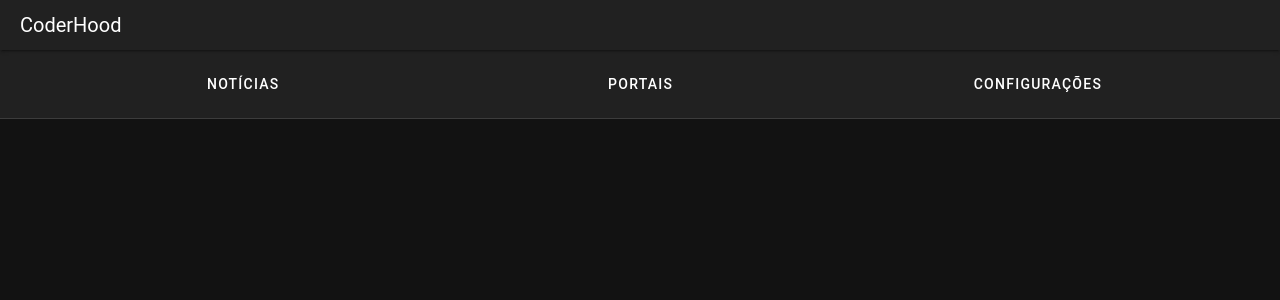
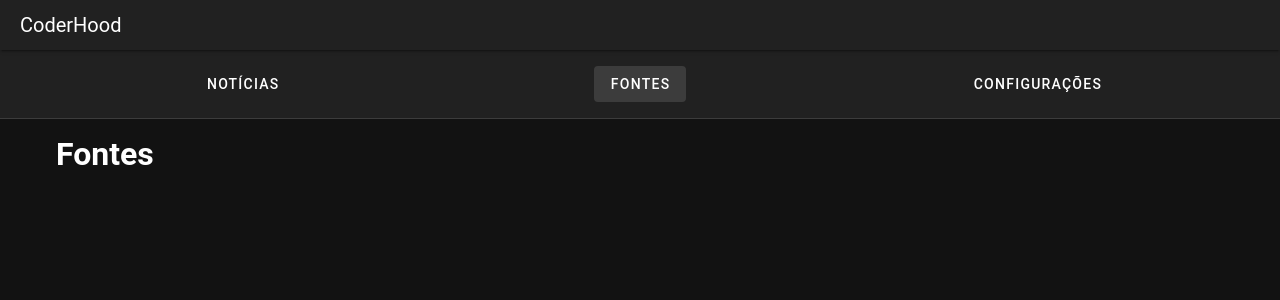
Before and after one commit to FatecCoderHood/GSW_API, a Vue app in the folder Front/gsw-api/: page /Sources in a window 1280 px wide. Shown: the top 300 px of the page. Built offline with nearby package versions, Linux system fonts and the light colour scheme.

Commit message:
Portals named feature changed to Sources

```diff
--- a/Front/gsw-api/src/components/NavMenu.vue
+++ b/Front/gsw-api/src/components/NavMenu.vue
@@ -8,8 +8,8 @@
           </v-btn>
         </v-col>
         <v-col cols="12" md="4" sm="6">
-          <v-btn variant="text" :to="{ name: '/Portals' }">
-            Portais
+          <v-btn variant="text" :to="{ name: '/Sources' }">
+            Fontes
           </v-btn>
         </v-col>
         <v-col cols="12" md="4" sm="6">
--- a/Front/gsw-api/src/pages/Portals.vue
+++ /dev/null
@@ -1,3 +0,0 @@
-<template>
-    <h1>Portais</h1><!-- IMPORT AQUI SEU COMPONENT -->
-</template>
--- /dev/null
+++ b/Front/gsw-api/src/pages/Sources.vue
@@ -0,0 +1,3 @@
+<template>
+    <h1>Fontes</h1><!-- IMPORT AQUI SEU COMPONENT -->
+</template>
```
